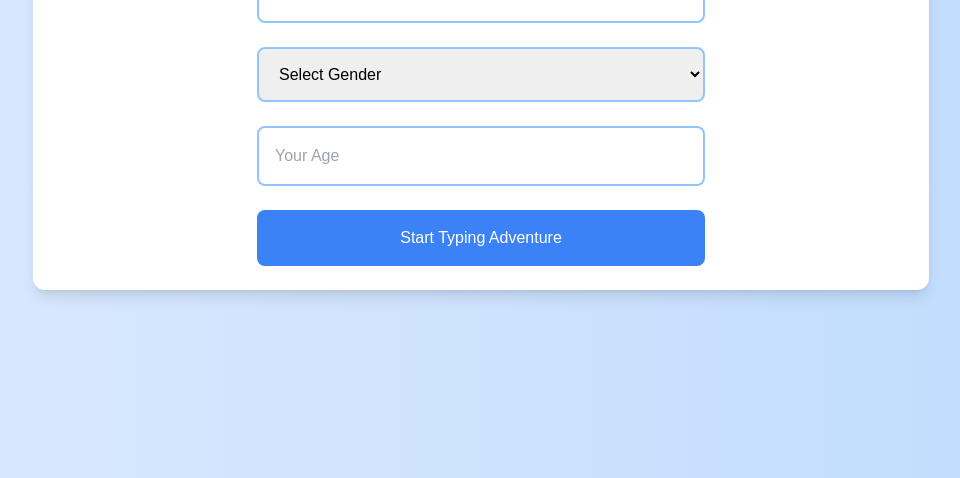
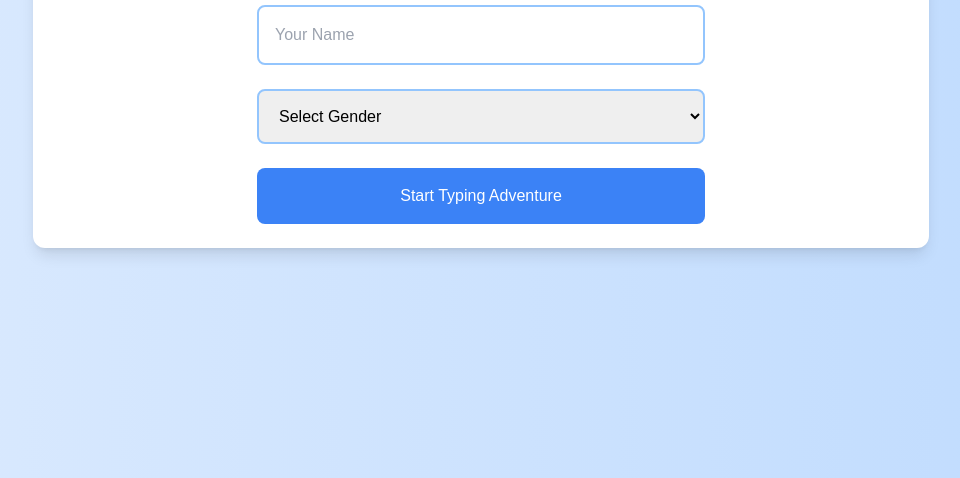
Before and after one commit to gayanhewa/typing-tales, a plain HTML site: page index.html in a window 1280 px wide. Shown: the part 322-800 px from the top of the page, without its empty margins (159-1119 px from the left). Drawn offline with nearby package versions, Linux system fonts and the light colour scheme.

Commit message:
remove the age selector

```diff
--- a/index.html
+++ b/index.html
@@ -39,15 +39,6 @@
                         <option value="girl">Girl</option>
                         <option value="other">Other</option>
                     </select>
-                    <input
-                        x-model.number="playerAge"
-                        type="number"
-                        placeholder="Your Age"
-                        min="6"
-                        max="13"
-                        required
-                        class="w-full p-4 border-2 border-blue-300 rounded-lg focus:outline-none focus:ring-2 focus:ring-blue-500"
-                    >
                     <button
                         type="submit"
                         class="w-full bg-blue-500 text-white p-4 rounded-lg hover:bg-blue-600 transition duration-300"
@@ -188,7 +179,6 @@
                 gameState: 'registration',
                 playerName: '',
                 playerGender: '',
-                playerAge: null,
                 stories: [],
     // Story Management
                 currentStory: null,
@@ -236,7 +226,7 @@
                 },
     // Start Game Method
                 startGame() {
-                    if (!this.playerName || !this.playerGender || !this.playerAge) {
+                    if (!this.playerName || !this.playerGender) {
                         alert('Please fill in all details');
                         return;
                     }
@@ -298,7 +288,6 @@
                     gameHistory.push({
                         name: this.playerName,
                         gender: this.playerGender,
-                        age: this.playerAge,
                         story: this.currentStory.title,
                         score: this.score,
                         completed: this.completedSuccessfully,
```
